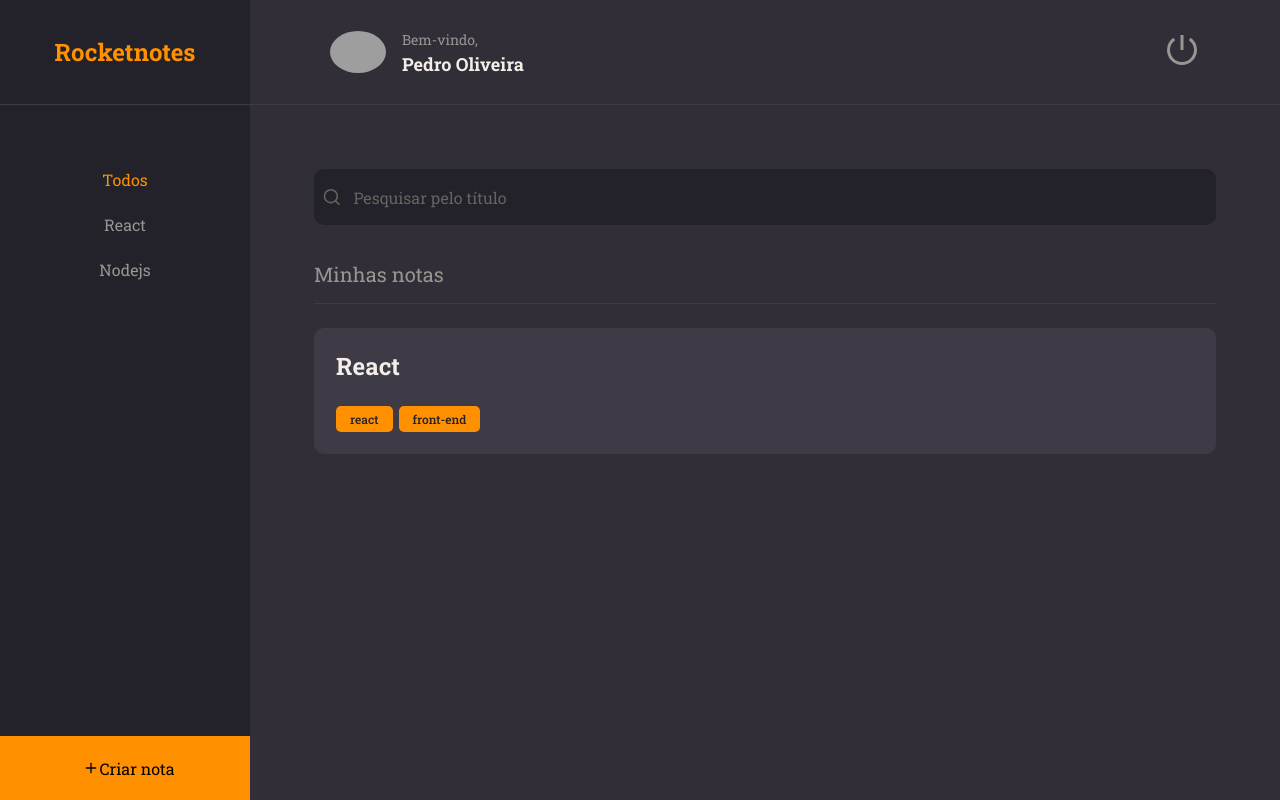
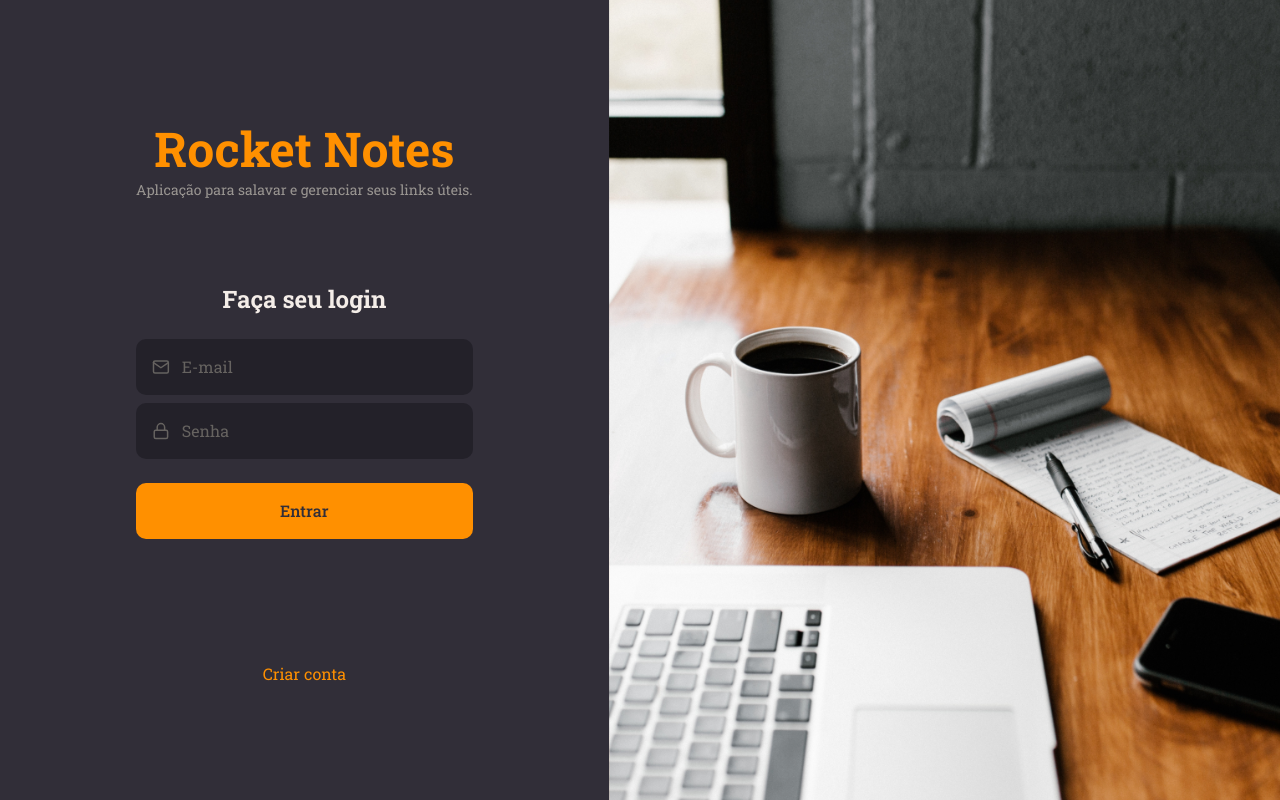
Before and after one commit to pedrogrl/rocketnotes, a React (Vite) app: page / in a window 1280 px wide. Built offline with nearby package versions, Linux system fonts and the light colour scheme; grey boxes are pictures that could not be loaded.

Commit message:
sign-in page

```diff
--- a/src/components/Input/styles.js
+++ b/src/components/Input/styles.js
@@ -20,9 +20,9 @@
     &::placeholder{
       color: ${({theme}) => theme.COLORS.GRAY_300};
     }
+  }
 
-    svg {
+  svg {
       margin-left: 1.6rem;
     }
-  }
 `
--- a/src/components/Note/index.jsx
+++ b/src/components/Note/index.jsx
@@ -9,9 +9,9 @@
       {
         data.tags &&
         <footer>
-          {data.tags.map(tag => {
-            return <Tag title={tag.name} key={tag.id} />
-          })}
+          {data.tags.map(tag =>
+            <Tag title={tag.name} key={tag.id} />
+          )}
         </footer>
       }
     </Container>
--- a/src/main.jsx
+++ b/src/main.jsx
@@ -5,13 +5,13 @@
 
 import theme from "./styles/theme";
 
-import Home from "./pages/Home";
+import SignIn from "./pages/SignIn";
 
 ReactDOM.createRoot(document.getElementById("root")).render(
   <React.StrictMode>
     <ThemeProvider theme={theme}>
       <GlobalStyles />
-      <Home />
+      <SignIn />
     </ThemeProvider>
   </React.StrictMode>
 );
--- /dev/null
+++ b/src/pages/SignIn/index.jsx
@@ -0,0 +1,36 @@
+import Input from "../../components/Input";
+import Button from "../../components/Button";
+import {FiMail, FiLock } from 'react-icons/fi'
+
+import { Background, Container, Form } from "./styles";
+import Anchor from "../../components/Anchor";
+
+export default function SignIn() {
+  return (
+    <Container>
+      <Form>
+        <h1>Rocket Notes</h1>
+        <p>Aplicação para salavar e gerenciar seus links úteis.</p>
+
+        <h2>Faça seu login</h2>
+
+        <Input
+          placeholder="E-mail"
+          type="text"
+          icon={FiMail}
+        />
+
+        <Input
+          placeholder="Senha"
+          type="password"
+          icon={FiLock}
+        />
+
+        <Button title="Entrar"/>
+
+        <a href="#">Criar conta</a>
+      </Form>
+      <Background/>
+    </Container>
+  )
+}
--- /dev/null
+++ b/src/pages/SignIn/styles.js
@@ -0,0 +1,45 @@
+import styled from "styled-components";
+import backgroundImg from '../../assets/background.png'
+
+export const Container = styled.div`
+  height: 100vh;
+  display: flex;
+  /* align-items: stretch; */
+
+`
+
+export const Form = styled.form`
+  padding: 0 13.6rem;
+  display: flex;
+  flex-direction: column;
+  justify-content: center;
+  align-items: center;
+  text-align: center;
+
+  h1 {
+    font-size: 4.8rem;
+    color: ${({theme}) => theme.COLORS.ORANGE};
+  }
+
+  h2 {
+    font-size: 2.4rem;
+    margin-top: 8.4rem;
+    margin-bottom: 2.4rem;
+  }
+
+  p {
+    font-size: 1.4rem;
+    color: ${({theme}) => theme.COLORS.GRAY_100};
+  }
+
+  a {
+    margin-top: 12.4rem;
+    color: ${({theme}) => theme.COLORS.ORANGE};
+  }
+`
+
+export const Background = styled.div`
+  flex: 1;
+  background: url(${backgroundImg}) center;
+  background-size: cover;
+`
```
Also changed, not shown: src/assets/background.png (added).
